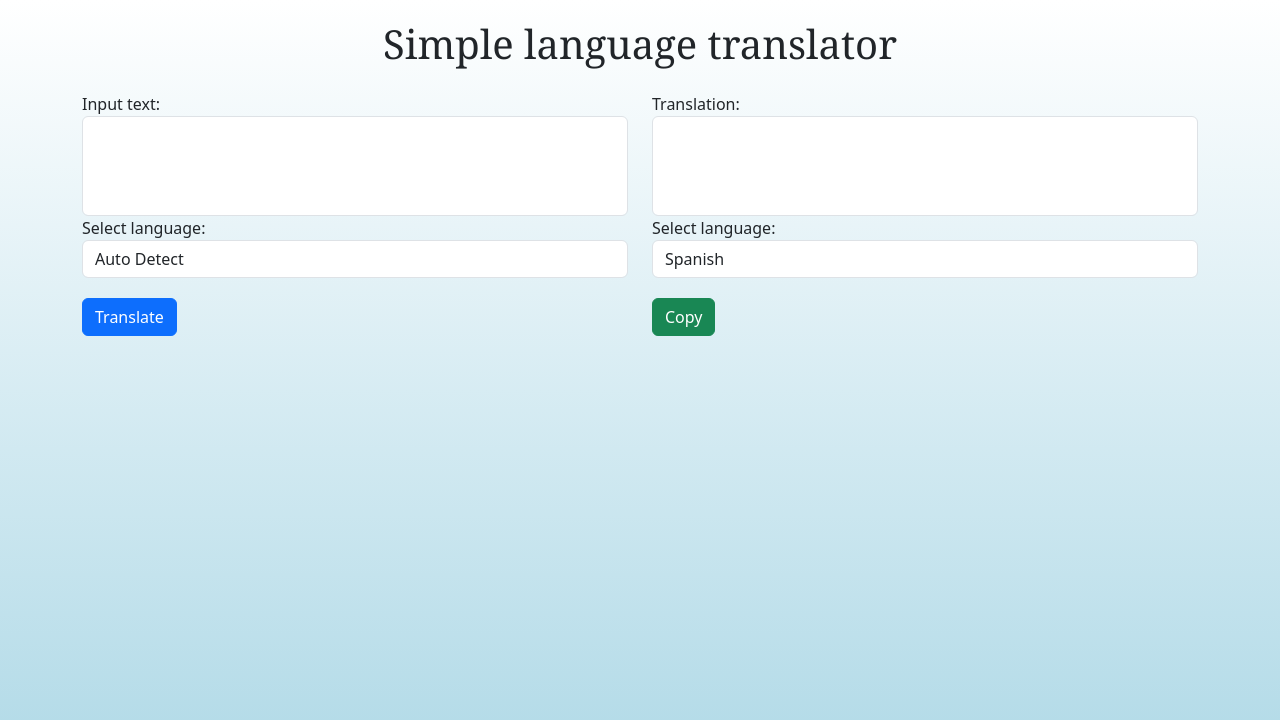
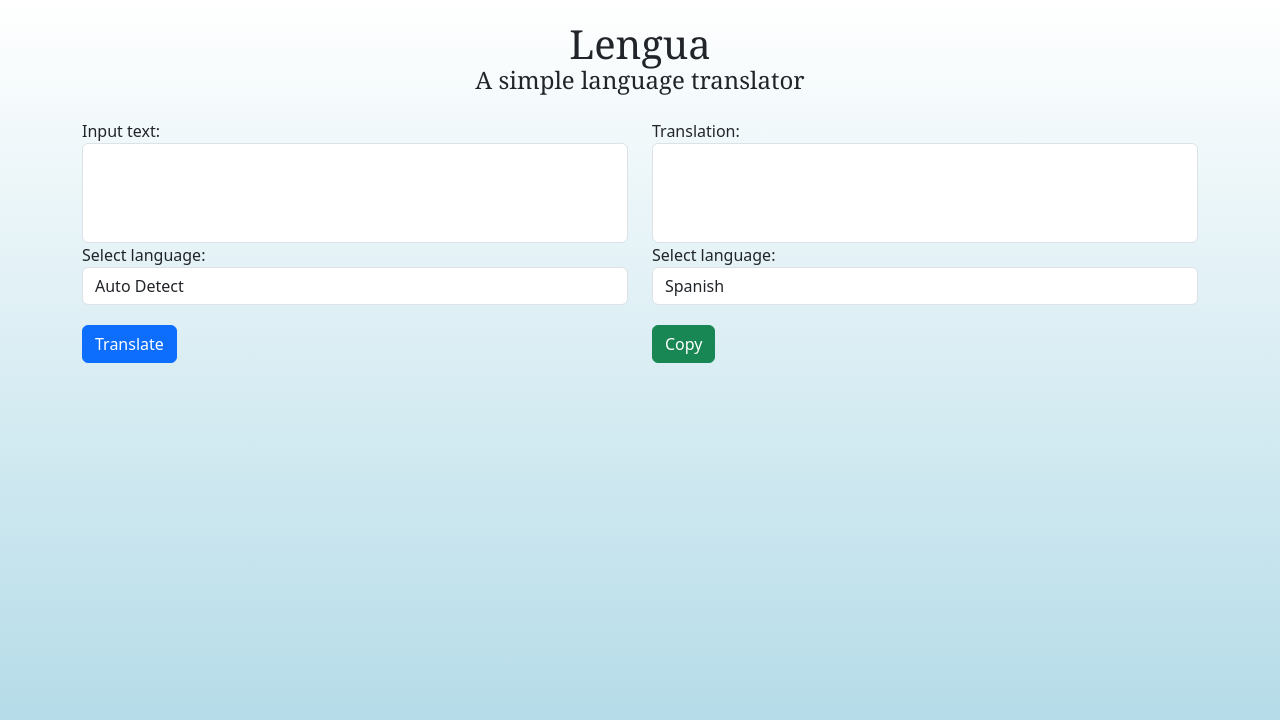
Before and after one commit to matthewsanner/language-translator, a website: page index.html in a window 1280 px wide. Drawn offline with nearby package versions, Linux system fonts and the light colour scheme.

Commit message:
changed title, header to Lengua

```diff
--- a/index.html
+++ b/index.html
@@ -5,7 +5,7 @@
     <meta charset="UTF-8">
     <meta http-equiv="X-UA-Compatible" content="IE=edge">
     <meta name="viewport" content="width=device-width, initial-scale=1.0">
-    <title>Language Translator</title>
+    <title>Lengua</title>
 
     <link href="https://cdn.jsdelivr.net/npm/bootstrap@5.3.0-alpha1/dist/css/bootstrap.min.css" rel="stylesheet"
         integrity="sha384-GLhlTQ8iRABdZLl6O3oVMWSktQOp6b7In1Zl3/Jr59b6EGGoI1aFkw7cmDA6j6gD" crossorigin="anonymous">
@@ -14,7 +14,8 @@
 </head>
 
 <body>
-    <h1>Simple language translator</h1>
+    <h1>Lengua</h1>
+    <h4>A simple language translator</h4>
     <div class="container">
         <div class="row">
             <div class="col-sm-6 mt-3">
--- a/styles.css
+++ b/styles.css
@@ -6,7 +6,13 @@ body {
 h1 {
     text-align: center;
     margin-top: 20px;
-    font-family: Georgia, 'Times New Roman', Times, serif
+    font-family: Georgia, 'Times New Roman', Times, serif;
+}
+
+h4 {
+    text-align: center;
+    font-family: Georgia, 'Times New Roman', Times, serif;
+    margin-top: -10px;
 }
 
 button {
```
